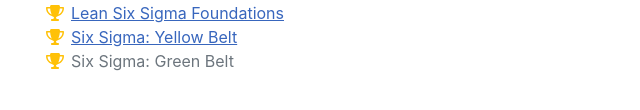
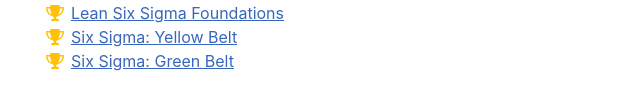
Before and after one commit to Valiantsin2021/Portfolio, a plain HTML site: page index.html in a window 1280 px wide. Shown: the part 5117-5227 px from the top of the page, 289-929 px from the left. Drawn offline with nearby package versions, Linux system fonts and the light colour scheme; a web font is replaced by a local one.

Commit message:
add links to certificate

```diff
--- a/index.html
+++ b/index.html
@@ -265,12 +265,12 @@
                                 Lean Six Sigma Foundations</a>
                         </li>
                         <li>
-                            <a href="https://www.linkedin.com/in/valiantsin-lutchanka/overlay/1635510605382/single-media-viewer?type=DOCUMENT&profileId=ACoAADgqrNoBUH0ea9XLr2wm7YqRFzccmFucNeo&lipi=urn%3Ali%3Apage%3Ad_flagship3_profile_view_base%3BFFi277jIQGaMnOOTmnkNEw%3D%3D" target="_blank"><span class="fa-li"><i class="fas fa-trophy text-warning"></i></span>
+                            <a href="https://www.linkedin.com/learning/certificates/94c5df9cee5ae75dd6eeb8410df73403014da7608574b44cd365c03770fb214f" target="_blank"><span class="fa-li"><i class="fas fa-trophy text-warning"></i></span>
                                 Six Sigma: Yellow Belt</a>
                         </li>
                         <li>
-                            <span class="fa-li"><i class="fas fa-trophy text-warning"></i></span>
-                            Six Sigma: Green Belt
+                            <a href="https://www.linkedin.com/learning/certificates/c9e34fe07eaeff04597822012ce97669e0330fa196354d6f10c9409532707dcb" target="_blank"><span class="fa-li"><i class="fas fa-trophy text-warning"></i></span>
+                                Six Sigma: Green Belt</a>
                         </li>
                     </ul>
                 </div>
```
